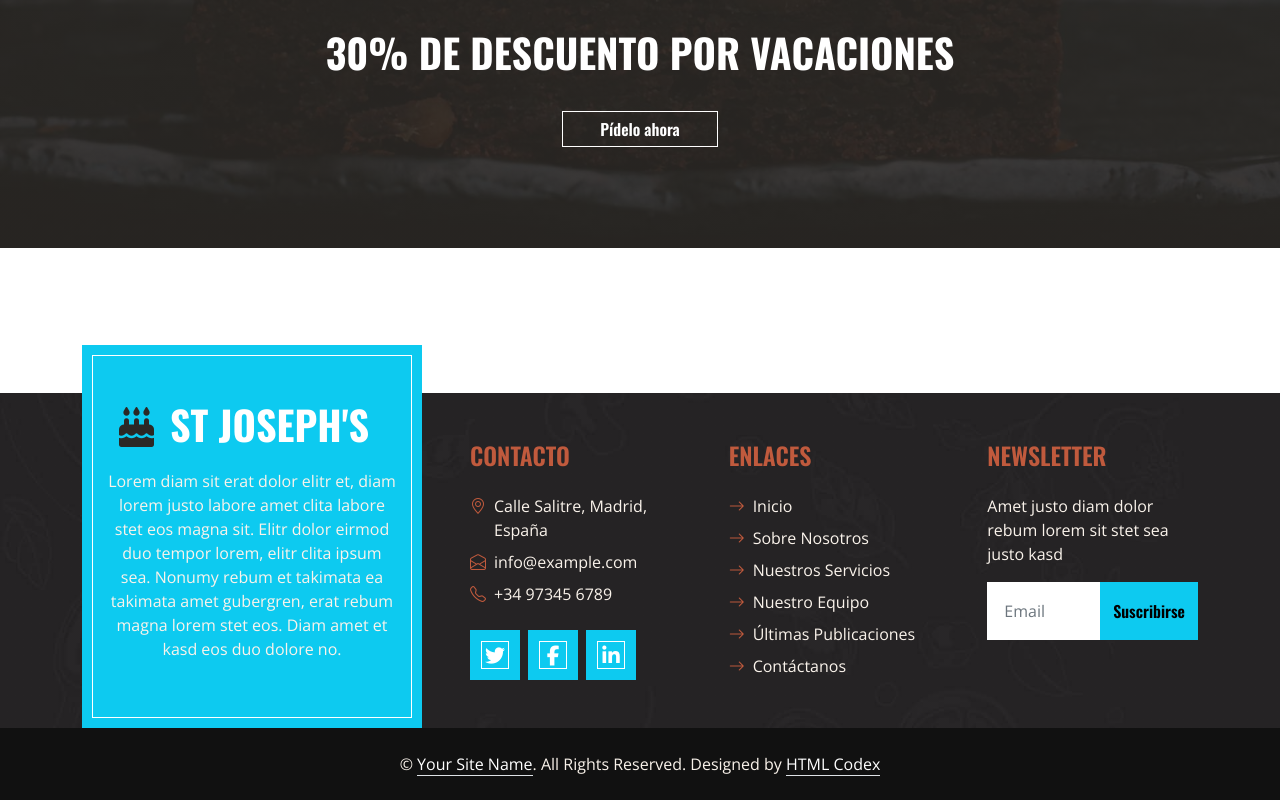
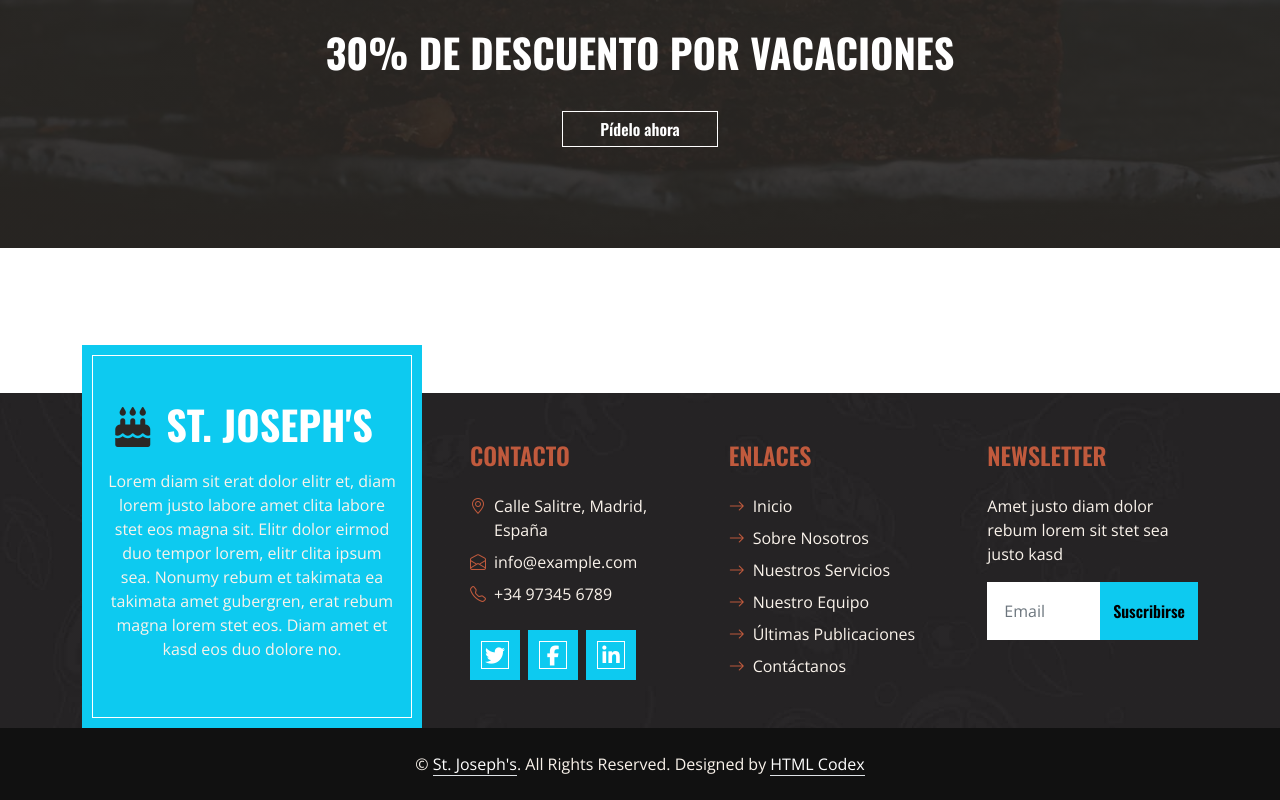
Before and after one commit to gerardog2011/stJosephBakery, a plain HTML site: page service.html in a window 1280 px wide. Shown: the part 719-1519 px from the top of the page. Drawn offline with nearby package versions, Linux system fonts and the light colour scheme.

Commit message:
Modificación nombre

```diff
--- a/footer.html
+++ b/footer.html
@@ -5,7 +5,7 @@
                 <div class="col-lg-4 col-md-6 mt-lg-n5">
                     <div class="d-flex flex-column align-items-center justify-content-center text-center h-100 bg-info border-inner p-4">
                         <a href="index.html" class="navbar-brand">
-                            <h1 class="m-0 text-uppercase text-white"><i class="fa fa-birthday-cake fs-1 text-dark me-3"></i>St Joseph's</h1>
+                            <h1 class="m-0 text-uppercase text-white"><i class="fa fa-birthday-cake fs-1 text-dark me-3"></i>St. Joseph's</h1>
                         </a>
                         <p class="mt-3">Lorem diam sit erat dolor elitr et, diam lorem justo labore amet clita labore stet eos magna sit. Elitr dolor eirmod duo tempor lorem, elitr clita ipsum sea. Nonumy rebum et takimata ea takimata amet gubergren, erat rebum magna lorem stet eos. Diam amet et kasd eos duo dolore no.</p>
                     </div>
@@ -60,7 +60,7 @@
     </div>
     <div class="container-fluid text-secondary py-4" style="background: #111111;">
         <div class="container text-center">
-            <p class="mb-0">&copy; <a class="text-white border-bottom" href="#">Joseph's</a>. Todos los derechos reservados.
+            <p class="mb-0">&copy; <a class="text-white border-bottom" href="#">St. Joseph's</a>. Todos los derechos reservados.
 
 			<!--/*** This template is free as long as you keep the footer author’s credit link/attribution link/backlink. If you'd like to use the template without the footer author’s credit link/attribution link/backlink, you can purchase the Credit Removal License from "https://htmlcodex.com/credit-removal". Thank you for your support. ***/-->
 			Diseñado por <a class="text-white border-bottom" href="https://htmlcodex.com">HTML Codex</a></p>
--- a/header.html
+++ b/header.html
@@ -14,7 +14,7 @@
                 <div class="d-inline-flex align-items-center justify-content-center">
                     <a href="index.html" class="navbar-brand">
                         <h1 class="m-0 text-uppercase text-white"><i class="fa-solid fa-church fs-1 text-dark me-3"></i>
-                            St Joseph's</h1><!--Font Awesome, <i class="fas fa-dove fs-1 text-dark me-3"></i>-->
+                            St. Joseph's</h1><!--Font Awesome, <i class="fas fa-dove fs-1 text-dark me-3"></i>-->
                     </a>
                 </div>
             </div>
--- a/service.html
+++ b/service.html
@@ -39,7 +39,7 @@
      <!-- Navbar Start -->
     <nav class="navbar navbar-expand-lg bg-info navbar-dark shadow-sm py-3 py-lg-0 px-3 px-lg-0">
         <a href="index.html" class="navbar-brand d-block d-lg-none">
-            <h1 class="m-0 text-uppercase text-white"><i class="fas fa-church fs-1 text-dark me-3"></i>St Joseph's
+            <h1 class="m-0 text-uppercase text-white"><i class="fas fa-church fs-1 text-dark me-3"></i>St. Joseph's
             </h1>
         </a>
         <button class="navbar-toggler" type="button" data-bs-toggle="collapse" data-bs-target="#navbarCollapse">
@@ -124,7 +124,7 @@
                 <div class="col-lg-4 col-md-6 mt-lg-n5">
                     <div class="d-flex flex-column align-items-center justify-content-center text-center h-100 bg-info border-inner p-4">
                         <a href="index.html" class="navbar-brand">
-                            <h1 class="m-0 text-uppercase text-white"><i class="fa fa-birthday-cake fs-1 text-dark me-3"></i>St Joseph's</h1>
+                            <h1 class="m-0 text-uppercase text-white"><i class="fa fa-birthday-cake fs-1 text-dark me-3"></i>St. Joseph's</h1>
                         </a>
                         <p class="mt-3">Lorem diam sit erat dolor elitr et, diam lorem justo labore amet clita labore stet eos magna sit. Elitr dolor eirmod duo tempor lorem, elitr clita ipsum sea. Nonumy rebum et takimata ea takimata amet gubergren, erat rebum magna lorem stet eos. Diam amet et kasd eos duo dolore no.</p>
                     </div>
@@ -179,7 +179,7 @@
     </div>
     <div class="container-fluid text-secondary py-4" style="background: #111111;">
         <div class="container text-center">
-            <p class="mb-0">&copy; <a class="text-white border-bottom" href="#">Your Site Name</a>. All Rights Reserved.
+            <p class="mb-0">&copy; <a class="text-white border-bottom" href="#">St. Joseph's</a>. All Rights Reserved.
 
                 <!--/*** This template is free as long as you keep the footer author’s credit link/attribution link/backlink. If you'd like to use the template without the footer author’s credit link/attribution link/backlink, you can purchase the Credit Removal License from "https://htmlcodex.com/credit-removal". Thank you for your support. ***/-->
                 Designed by <a class="text-white border-bottom" href="https://htmlcodex.com">HTML Codex</a>
```
Also changed, not shown: contact.html (+3 -3 lines), index.html (+2 -2 lines).
